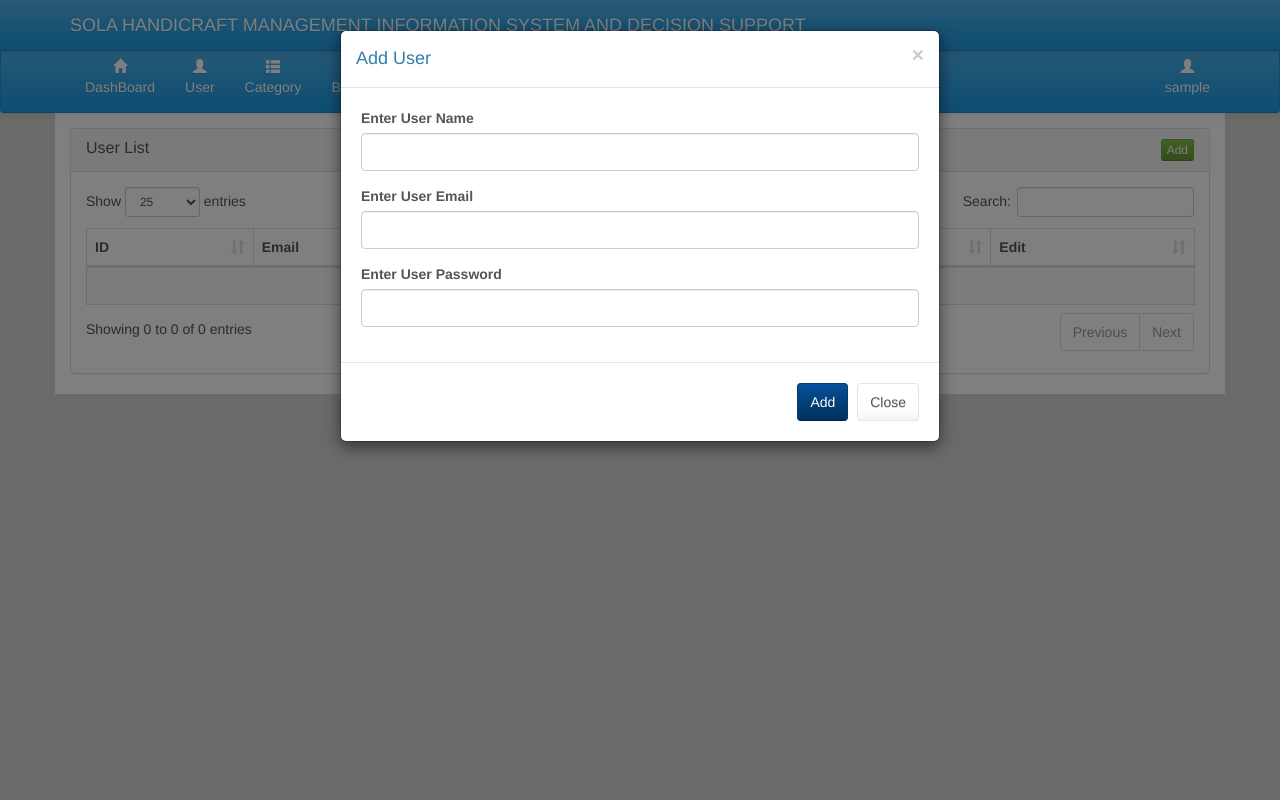
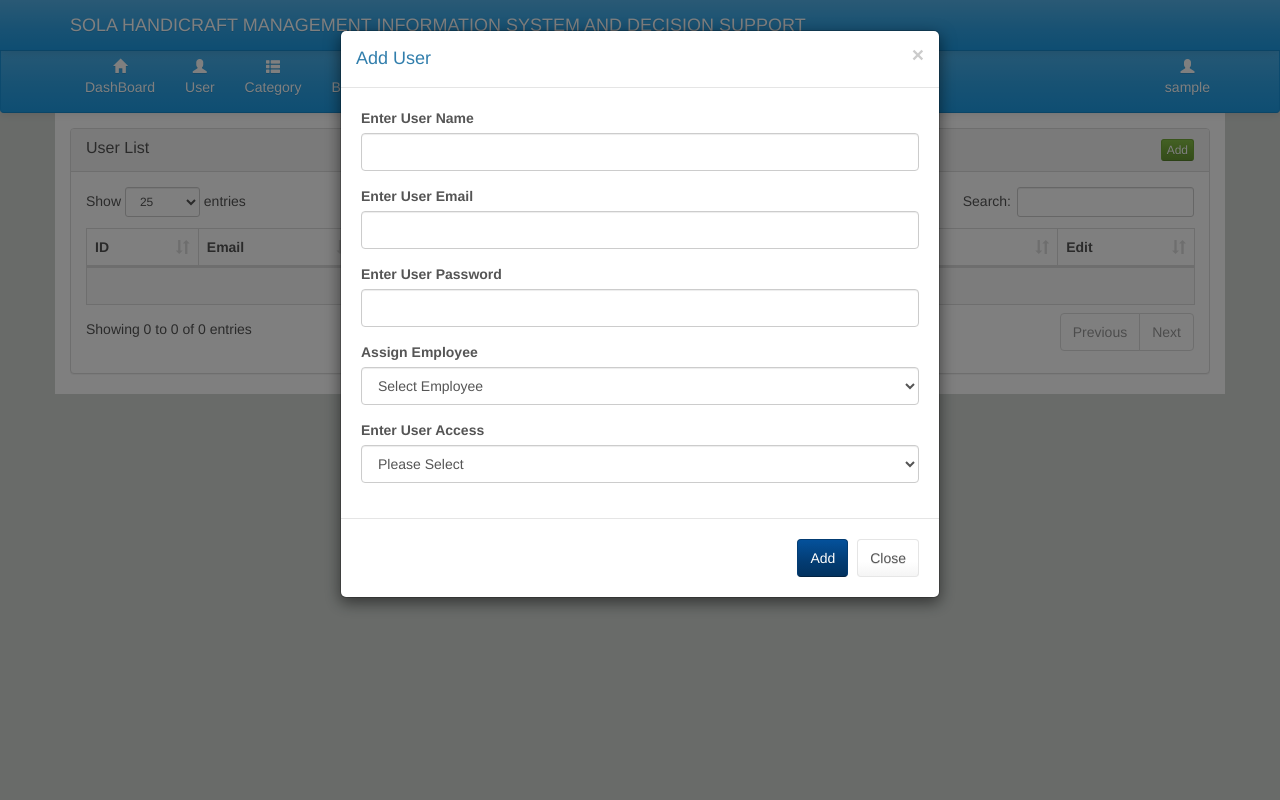
Before and after one commit to ericdvlpr/misdss, a PHP site: page /user.php in a window 1280 px wide, after a click on "Add". Run offline with PHP 8.4, Linux system fonts and the light colour scheme; the visitor is signed in with stand-in values (Sample User, id 1); data that the repository does not hold is empty; some web fonts are replaced.

Commit message:
Updated few issue

```diff
--- a/dailytimerecord.php
+++ b/dailytimerecord.php
@@ -83,6 +83,7 @@ include('includes/head.php');
 			<table class="table table-striped" name='dtr_data'  id='dtr_data'>
 			 	<tr>
 			 		<td>Employee Name</td>
+			 		<td>Position</td>
 			 		<td>Date</td>
 			 		<td>Time</td>
 			 		<td>Status</td>
@@ -111,6 +112,7 @@ include('includes/head.php');
 						}
 						echo "<tr>
 								<td>".$row['employee_name']."</td>
+								<td>".$row['employee_position']."</td>
 								<td>".$row['date']."</td>
 								<td>".$time."</td>
 								<td>".$status."</td>
--- a/employee_fetch.php
+++ b/employee_fetch.php
@@ -53,6 +53,7 @@ foreach($result as $row)
 	$sub_array[] = $row['employee_dlyrate'];
 	$sub_array[] = $row['employee_perday'];
 	$sub_array[] = $row['employee_passcode'];
+	$sub_array[] = $row['employee_position'];
 	$sub_array[] = '<button type="button" name="update" id="'.$row["employee_id"].'" class="btn btn-warning btn-xs update">Update</button>';
 	$data[] = $sub_array;
 }
--- a/function.php
+++ b/function.php
@@ -19,6 +19,21 @@ function fill_category_list($connect)
 	return $output;
 }
 
+function fill_employee_list($connect)
+{
+	$query = "SELECT * FROM employee_details
+	WHERE employee_status = 'active'
+	AND employee_account = 0";
+	$statement = $connect->prepare($query);
+	$statement->execute();
+	$result = $statement->fetchAll();
+	$output = '<option value="">Select Employee</option>';
+	foreach($result as $row)
+	{
+		$output .= '<option value="'.$row["employee_id"].'">'.$row["employee_name"].'</option>';
+	}
+	return $output;
+}
 function fill_brand_list($connect, $category_id)
 {
 	$query = "SELECT * FROM brand
@@ -289,7 +304,7 @@ function get_total_payroll($connect)
 {
 	$query = '
 	SELECT *
-	FROM payroll
+	FROM payroll LEFT JOIN employee_details USING (employee_id)
 	';
 	$statement = $connect->prepare($query);
 	$statement->execute();
@@ -300,6 +315,7 @@ function get_total_payroll($connect)
 			<tr>
 				<th>Employee ID</th>
 				<th>Employee Name</th>
+				<th>Position</th>
 				<th>Hours Worked</th>
 				<th>Days Worked</th>
 				<th>SSS</th>
@@ -320,6 +336,7 @@ function get_total_payroll($connect)
 		<tr>
 			<td>'.$row['employee_id'].'</td>
 			<td align="right"> '.$row["employee_name"].'</td>
+			<td align="right"> '.$row["employee_position"].'</td>
 			<td align="right"> '.$row["hrsworked"].'</td>
 			<td align="right"> '.$row["daysworked"].'</td>
 			<td align="right">Php '.$row["sss"].'</td>
@@ -339,6 +356,7 @@ function get_total_payroll($connect)
 	$output .= '
 	<tr>
 		<td align="right"><b>Total</b></td>
+		<td align="right">&nbsp;</td>
 		<td align="right">&nbsp;</td>
 		<td align="right"><b>'.$total_hours_worked.'</b></td>
 		<td align="right"><b>'.$total_days_worked.'</b></td>
@@ -368,6 +386,7 @@ function get_total_employee($connect)
 				<th>Hourly Rate</th>
 				<th>Daily Rate</th>
 				<th>Hours Per Day</th>
+				<th>Position</th>
 			</tr>
 	';
 	foreach($result as $row)
@@ -379,6 +398,7 @@ function get_total_employee($connect)
 			<td> '.$row["employee_hrrate"].'</td>
 			<td> '.$row["employee_dlyrate"].'</td>
 			<td> '.$row["employee_perday"].'</td>
+			<td> '.$row["employee_position"].'</td>
 		</tr>
 		';
 	}
@@ -474,6 +494,7 @@ function get_daily_time_record($connect,$no_days) {
 			<table class="table table-bordered table-striped">
 				<tr>
 					<th>Employee Name</th>
+					<th>Position</th>
 					<th>Date</th>
 					<th>Time In</th>
 					<th>Time Out</th>
@@ -497,6 +518,7 @@ function get_daily_time_record($connect,$no_days) {
 			$output .= '
 			<tr>
 				<td>'.$row['employee_name'].'</td>
+				<td>'.$row['employee_position'].'</td>
 				<td> '.$row['date'].'</td>
 				<td> '.$time_in.'</td>
 				<td> '.$time_out.'</td>
--- a/js/general.js
+++ b/js/general.js
@@ -18,6 +18,19 @@ $(document).ready(function(){
         ],
         "pageLength": 10
     });
+     $(document).on('change', '#product_id', function(){
+        var product_id =  $(this).val();
+        var btn_action = 'fetch_single';
+         $.ajax({
+            url:"product_action.php",
+            method:"POST",
+            data:{product_id:product_id, btn_action:btn_action},
+            dataType:"json",
+            success:function(data){
+                $('#available').val(data.product_quantity);
+            }
+        })
+     });
     $('.modal').on('hidden.bs.modal', function(){
                 $(this).find('form')[0].reset();
                 $('#action').val("Add");
@@ -181,7 +194,9 @@ $(document).ready(function(){
             {
                 $('#userModal').modal('show');
                 $('#user_name').val(data.user_name);
-                $('#user_email').val(data.user_email);
+                $('#user_email').val(data.user_email)
+                $('#user_type').val(data.user_type);
+                $('#user_assign').val(data.user_assign);
                 $('.modal-title').html("<i class='fa fa-pencil-square-o'></i> Edit User");
                 $('#user_id').val(user_id);
                 $('#action').val('Edit');
@@ -381,7 +396,7 @@ $(document).ready(function(){
         },
         "columnDefs":[
             {
-                "targets":[3, 4],
+                "targets":[4, 5],
                 "orderable":false,
             },
         ],
--- a/payroll.php
+++ b/payroll.php
@@ -40,6 +40,7 @@ include('includes/header.php');
 									<tr>
 										<th>ID</th>
 										<th>Employee Name</th>
+										<th>Position</th>
 										<th>Hours Worked</th>
 										<th>Days Worked</th>
 										<th>SSS</th>
--- a/payroll_fetch.php
+++ b/payroll_fetch.php
@@ -9,7 +9,7 @@ $query = '';
 $output = array();
 
 $query .= "
-SELECT * FROM payroll
+SELECT * FROM payroll LEFT JOIN employee_details USING (employee_id)
 ";
 
 // if(isset($_POST["search"]["value"]))
@@ -49,6 +49,7 @@ foreach($result as $row)
 	$sub_array = array();
 	$sub_array[] = $row['employee_id'];
 	$sub_array[] = $row['employee_name'];
+	$sub_array[] = $row['employee_position'];
 	$sub_array[] = $row['hrsworked'];
 	$sub_array[] = $row['daysworked'];
 	$sub_array[] = 'Php '.number_format($row['sss']);
--- a/report.php
+++ b/report.php
@@ -12,7 +12,6 @@ include('includes/header.php');
 
 ?>
 	<br />
-	<div class="row">
 		<div class="panel panel-default">
 			<div class="panel-heading"><h3 >REPORT</h3></div>
 				 <div class="panel-body">
@@ -117,7 +116,6 @@ include('includes/header.php');
 				</div>
 				</div>
 			</div>
-		</div>
 
 
 <?php
--- a/user.php
+++ b/user.php
@@ -2,6 +2,7 @@
 //user.php
 
 include('database_connection.php');
+include('function.php');
 
 if(!isset($_SESSION["type"]))
 {
@@ -41,6 +42,8 @@ include('includes/header.php');
 										<th>ID</th>
 										<th>Email</th>
                     <th>Name</th>
+                    <th>Assign</th>
+                    <th>Access</th>
 										<th>Status</th>
 										<th>Edit</th>
 									</tr>
@@ -72,6 +75,21 @@ include('includes/header.php');
             							<label>Enter User Password</label>
             							<input type="password" name="user_password" id="user_password" class="form-control" required />
             						</div>
+                        <div class="form-group">
+                          <label>Assign Employee</label>
+                           <select name="user_assign" id="user_assign" class="form-control" required />
+                           <?php echo fill_employee_list($connect); ?>
+                            </select>
+                        </div>
+                        <div class="form-group">
+                          <label>Enter User Access</label>
+                           <select name="user_type" id="user_type" class="form-control" required />
+                                  <option value="">Please Select</option>
+                                  <option value="sale">Sales</option>
+                                  <option value="payroll">Payroll</option>
+                                  <option value="inventory">Inventory</option>
+                            </select>
+                        </div>
         			   </div>
         			<div class="modal-footer">
         				<input type="hidden" name="user_id" id="user_id" />
--- a/user_fetch.php
+++ b/user_fetch.php
@@ -9,7 +9,7 @@ $query = '';
 $output = array();
 
 $query .= "
-SELECT * FROM user_details
+SELECT * FROM user_details ud LEFT JOIN employee_details ed ON ud.user_assign = ed.employee_id
 ";
 
 // if(isset($_POST["search"]["value"]))
@@ -58,6 +58,8 @@ foreach($result as $row)
 	$sub_array[] = $row['user_id'];
 	$sub_array[] = $row['user_email'];
 	$sub_array[] = $row['user_name'];
+	$sub_array[] = $row['employee_name'];
+	$sub_array[] = $row['user_type'];
 	$sub_array[] = $status;
 	$sub_array[] = '<button type="button" name="update" id="'.$row["user_id"].'" class="btn btn-warning btn-xs update">Update</button>';
 	$data[] = $sub_array;
```
Also changed, not shown: employee.php (+12 -1 lines), employee_action.php (+8 -3 lines), order.php (+7 -3 lines), user_action.php (+27 -5 lines). Lines whose indentation alone changed are shown as unchanged.
